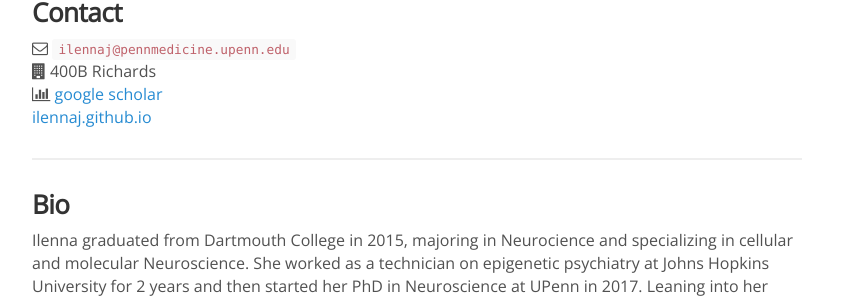
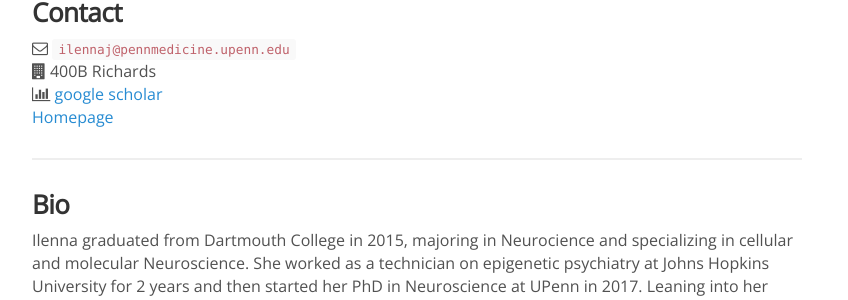
Before and after one commit to KordingLab/KordingLab.github.io, a Jekyll site: the page built from _people/ilenna_jones.md, in a window 1280 px wide and 1195 px high. Shown: the part 474-774 px from the top of the window, without its empty margins (223-1071 px from the left). Built offline with Jekyll 4.4.1, drawn with Linux system fonts in a browser that asks for light colours; nearby versions of some CDN libraries; comment, search, counter and statistics services are not loaded.

Commit message:
Update ilenna_jones.md

```diff
--- a/_people/ilenna_jones.md
+++ b/_people/ilenna_jones.md
@@ -13,7 +13,7 @@ joined: 2018
 <i class="fa fa-envelope-o"></i>  `ilennaj@pennmedicine.upenn.edu`<br>
 <i class="fa fa-building"></i> 400B Richards <br>
 <i class="fa fa-bar-chart"></i> [google scholar](https://scholar.google.com/citations?user=R3yolm0AAAAJ&hl=en) <br>
- [ilennaj.github.io](http://ilennaj.github.io)
+ [Homepage](http://ilennaj.github.io)
 
 <hr>
 
```
